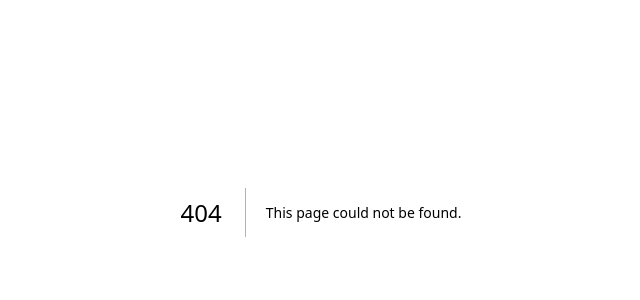
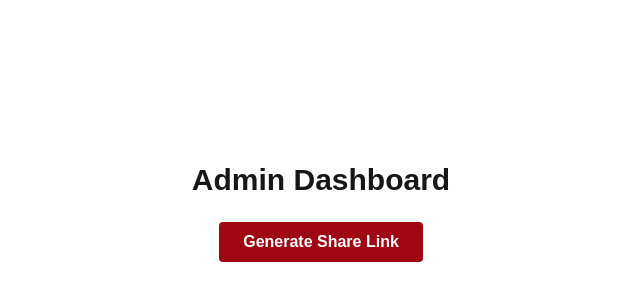
Before and after one commit to samir0607/tnp-vault, a Next.js app: page /admin in a window 1280 px wide. Before the commit this address had no page. Shown: the part 188-488 px from the top of the page, without its empty margins (319-959 px from the left). Built offline with nearby package versions, Linux system fonts and the light colour scheme; sample sign-in values are in the browser's storage.

Commit message:
feat: add Admin Dashboard page with share link generation functionality

```diff
--- /dev/null
+++ b/src/app/admin/page.tsx
@@ -0,0 +1,69 @@
+'use client'
+
+import { useEffect, useState } from "react"
+import { useRouter } from "next/navigation"
+import { generateShareToken } from "@/lib/api"
+
+export default function AdminPage() {
+  const router = useRouter()
+  const [accessToken, setAccessToken] = useState<string | null>(null)
+  const [shareToken, setShareToken] = useState<string | null>(null)
+  const [loading, setLoading] = useState(false)
+  const [error, setError] = useState<string | null>(null)
+
+  useEffect(() => {
+    const token = localStorage.getItem("accessToken")
+    if (!token) {
+      router.push("/admin/login")
+    } else {
+      setAccessToken(token)
+    }
+  }, [router])
+
+  const handleGenerate = async () => {
+    if (!accessToken) return
+
+    setLoading(true)
+    setError(null)
+    setShareToken(null)
+
+    try {
+      const { shareToken } = await generateShareToken(accessToken)
+      setShareToken(shareToken)
+    } catch (err: any) {
+      setError(err.message || "Failed to generate share link.")
+    } finally {
+      setLoading(false)
+    }
+  }
+
+  return (
+    <main className="flex flex-col items-center justify-center min-h-screen px-4 py-10 gap-6">
+      <h1 className="text-3xl font-bold">Admin Dashboard</h1>
+
+      <button
+        onClick={handleGenerate}
+        disabled={loading}
+        className="bg-red-800 text-white font-semibold px-6 py-2 rounded hover:bg-red-900 transition disabled:opacity-50"
+      >
+        {loading ? "Generating..." : "Generate Share Link"}
+      </button>
+
+      {shareToken && (
+        <div className="text-sm text-center break-all max-w-xl text-green-700">
+          Shareable Link:
+          <a
+            href={`/share/${shareToken}`}
+            target="_blank"
+            rel="noopener noreferrer"
+            className="block underline mt-2 text-blue-700"
+          >
+            {`${typeof window !== 'undefined' ? window.location.origin : ''}/share?shareToken=${shareToken}`}
+          </a>
+        </div>
+      )}
+
+      {error && <p className="text-red-500 text-sm">{error}</p>}
+    </main>
+  )
+}
```
